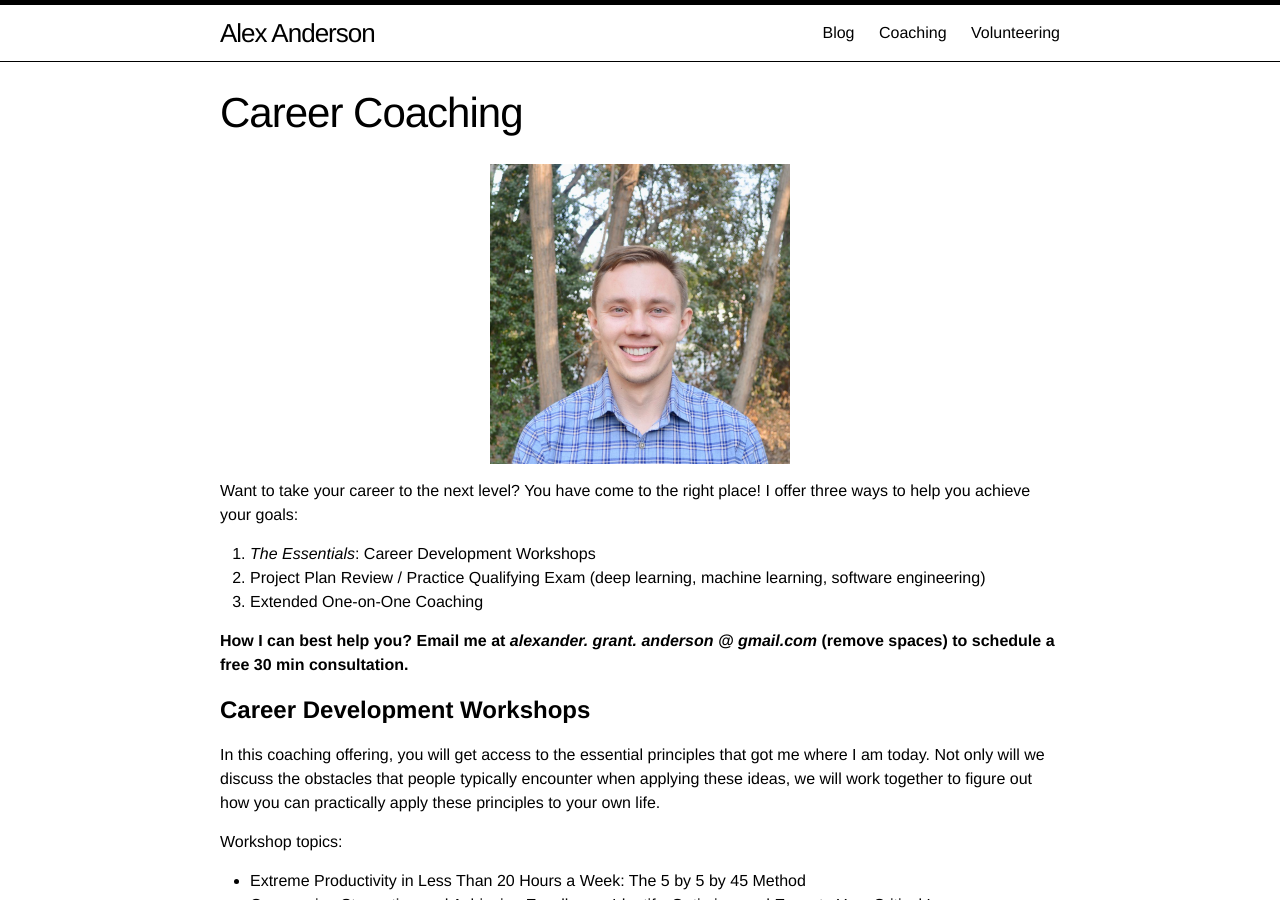
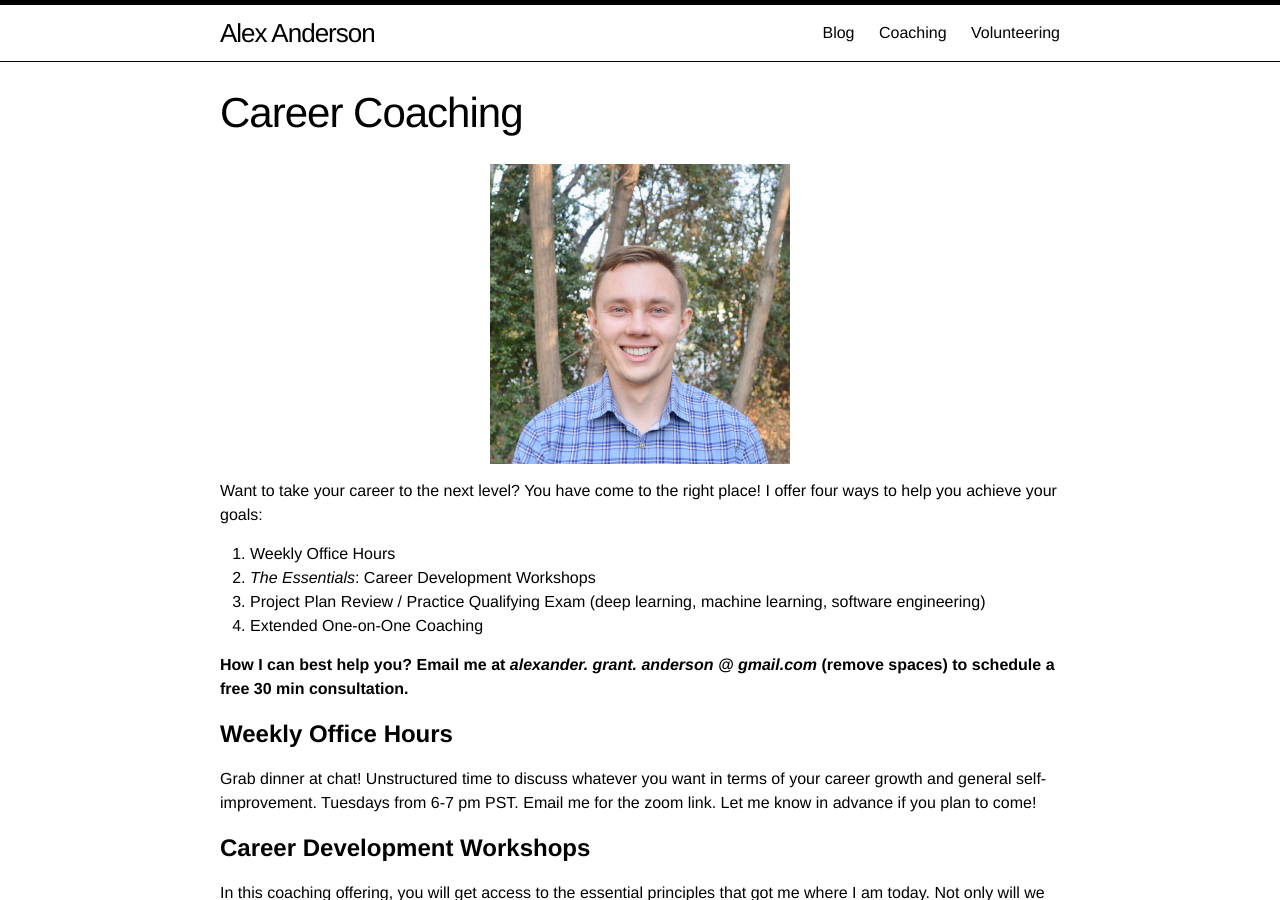
Before and after one commit to alexanderganderson/alexanderganderson.github.io, a Jekyll site: the page built from coaching.md, in a window 1280 px wide and 900 px high. Built offline with Jekyll 4.4.1, drawn with Linux system fonts in a browser that asks for light colours.

Commit message:
adding office hours

```diff
--- a/coaching.md
+++ b/coaching.md
@@ -9,13 +9,22 @@ permalink: /coaching/
 <img src="/static/img/face_small.jpg" alt="alt text" width="300" height="300">
 </p>
 
-Want to take your career to the next level?  You have come to the right place!  I offer three ways to help you achieve your goals:
-1. *The Essentials*: Career Development Workshops
-2. Project Plan Review / Practice Qualifying Exam  (deep learning, machine learning, software engineering)
-3. Extended One-on-One Coaching
+Want to take your career to the next level?  You have come to the right place!  I offer four ways to help you achieve your goals:
+1. Weekly Office Hours
+2. *The Essentials*: Career Development Workshops
+3. Project Plan Review / Practice Qualifying Exam  (deep learning, machine learning, software engineering)
+4. Extended One-on-One Coaching
 
 
 **How I can best help you? Email me at *alexander. grant. anderson @ gmail.com* (remove spaces) to schedule a free 30 min consultation.**
+
+
+# **Weekly Office Hours**
+
+Grab dinner at chat!
+Unstructured time to discuss whatever you want in terms of your career growth
+and general self-improvement. Tuesdays from 6-7 pm PST. Email
+me for the zoom link. Let me know in advance if you plan to come!
 
 # **Career Development Workshops**
 
```
